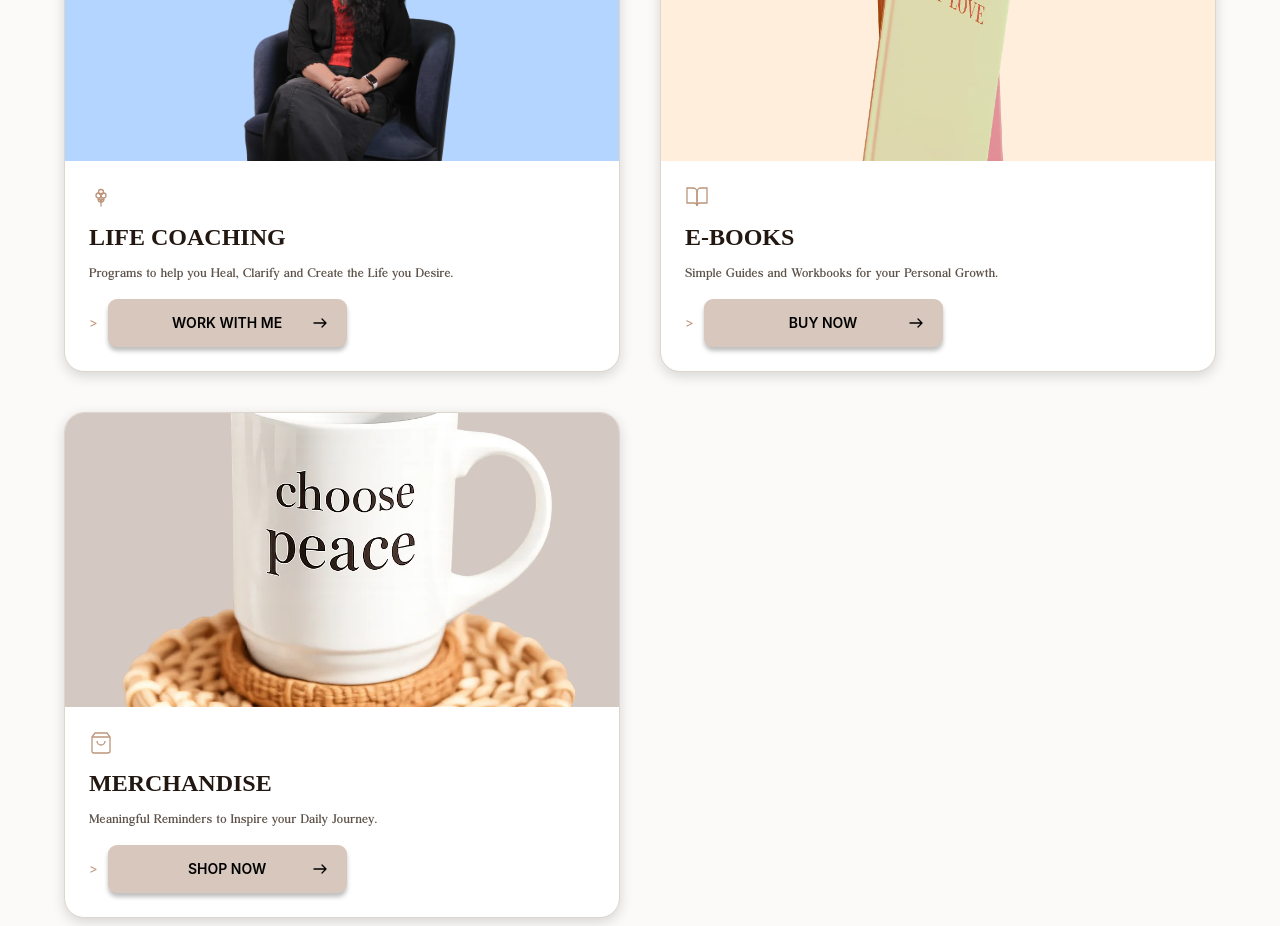
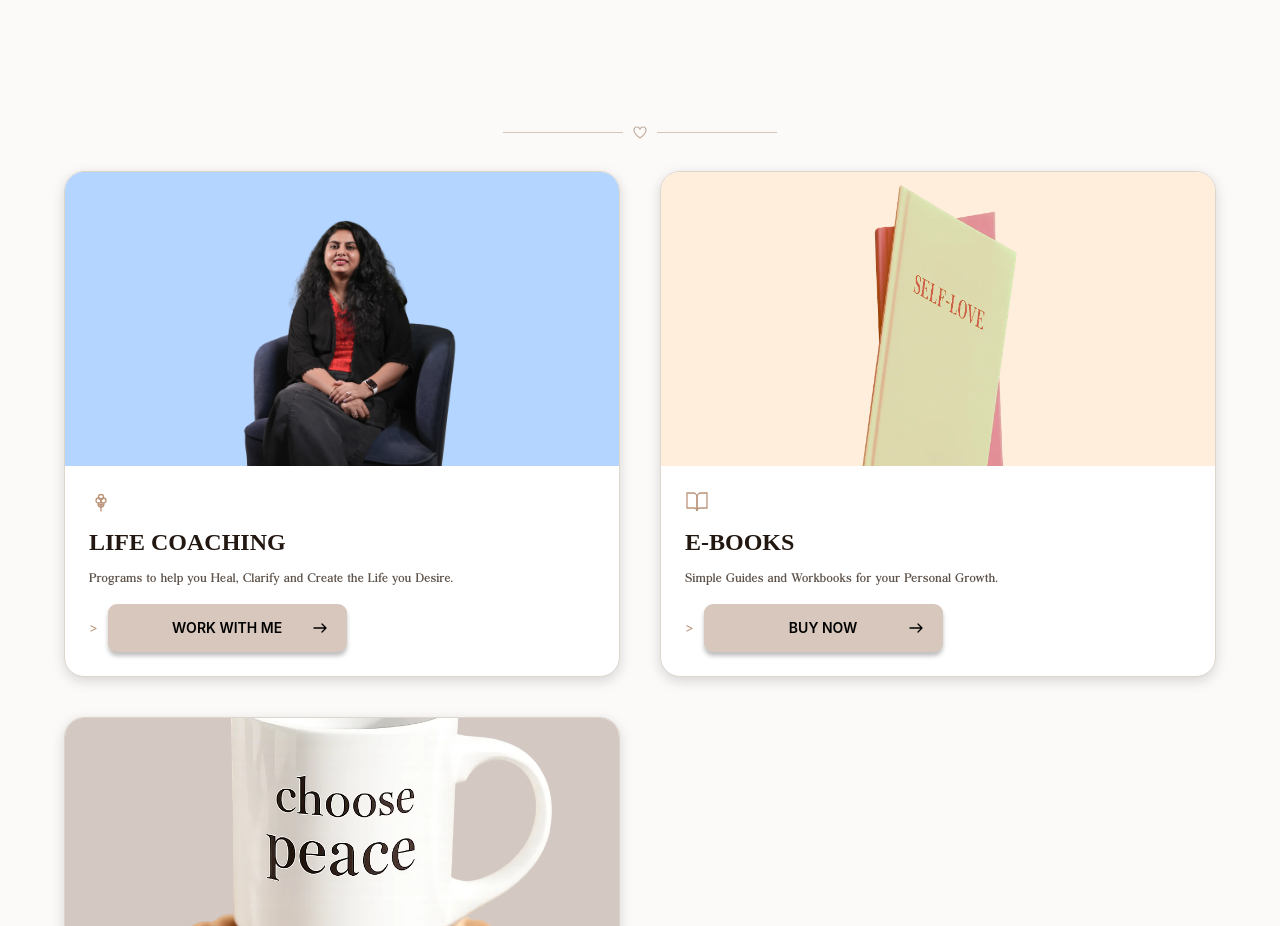
Before and after one commit to saurabhapr30/Soul_And_Success, a React (Vite) app: page /services in a window 1280 px wide. Shown: the part 1080-2006 px from the top of the page. Built offline with nearby package versions, Linux system fonts and the light colour scheme; no server answers; a web font is replaced by a local one.

Commit message:
feat: add ServicesPage component and styles

```diff
--- a/src/pages/ServicesPage.css
+++ b/src/pages/ServicesPage.css
@@ -137,6 +137,31 @@
   display: block;
 }
 
+/* ---------- Divider ---------- */
+
+.services-page__divider {
+  display: flex;
+  align-items: center;
+  justify-content: center;
+  align-self: stretch;
+  width: 100%;
+  gap: 10px;
+  margin-top: 260px;
+  margin-bottom: 32px;
+}
+
+.services-page__divider-line {
+  width: 120px;
+  flex: none;
+  height: 1px;
+  background: #C4B0A4;
+  opacity: 0.7;
+}
+
+.services-page__divider-diamond {
+  flex-shrink: 0;
+}
+
 /* ---------- Cards Grid ---------- */
 
 .services-page__cards {
@@ -148,7 +173,7 @@
   width: 100%;
   height: 506px;
   position: relative;
-  margin-top: 260px
+  margin-top: 0;
 }
 
 /* ---------- Service Card Geometry ---------- */
--- a/src/pages/ServicesPage.tsx
+++ b/src/pages/ServicesPage.tsx
@@ -66,6 +66,15 @@ export function ServicesPage() {
                 strokeLinejoin="round"
               />
             </svg>
+          </div>
+
+          {/* Divider above cards */}
+          <div className="services-page__divider" aria-hidden="true">
+            <div className="services-page__divider-line" />
+            <svg className="services-page__divider-diamond" width="14" height="13" viewBox="0 0 14 13" fill="none" xmlns="http://www.w3.org/2000/svg">
+              <path d="M7 12C7 12 1 8 1 4C1 2.34315 2.34315 1 4 1C5.30622 1 6.41746 1.83481 6.85424 3C6.94079 3.22694 7.05921 3.22694 7.14576 3C7.58254 1.83481 8.69378 1 10 1C11.6569 1 13 2.34315 13 4C13 8 7 12 7 12Z" fill="none" stroke="#C4B0A4" strokeWidth="1.2" strokeLinejoin="round"/>
+            </svg>
+            <div className="services-page__divider-line" />
           </div>
 
           <div className="services-page__cards">
```
